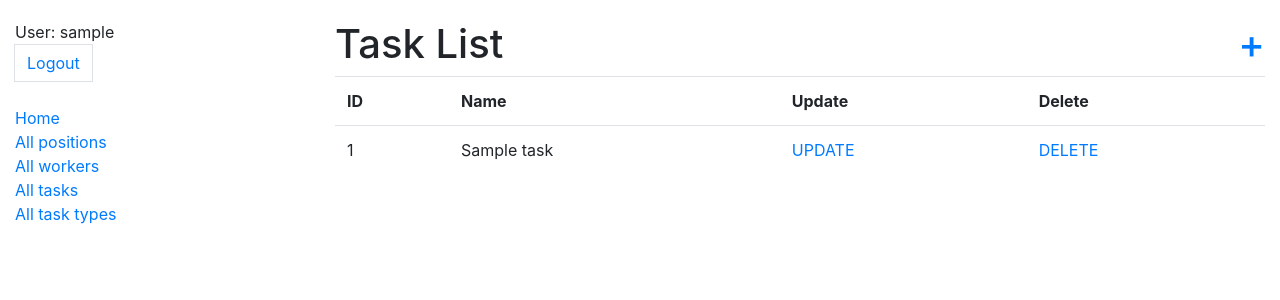
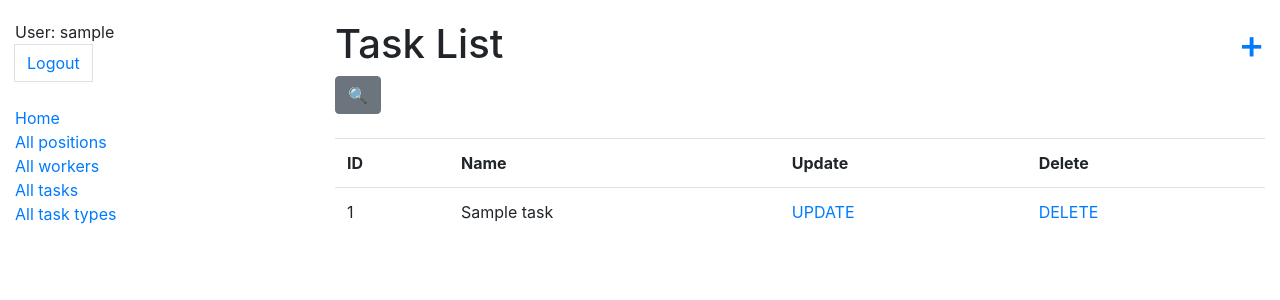
Before and after one commit to neagarr/task_manager, a Django app: page /manager/tasks/ in a window 1280 px wide. Shown: the top 300 px of the page. Run offline with Django 5.2, Linux system fonts and the light colour scheme; a user stored in the database is signed in; tables that the repository leaves empty hold one stand-in row (values such as "Sample post"); some libraries are stand-ins or nearby versions.

Commit message:
add search field in task_list.html

```diff
--- a/templates/manager/task_list.html
+++ b/templates/manager/task_list.html
@@ -1,10 +1,16 @@
 {% extends "base.html" %}
+{% load crispy_forms_filters %}
 
 {% block content %}
   <h1>
     Task List
     <a style="float: right" href={% url "manager:task_create" %}>+</a>
   </h1>
+  <form method="get" action="" class="form-inline">
+    {{ search_form|crispy }}
+    <input type="submit" value="🔍" class="btn btn-secondary">
+  </form>
+  <br>
   {% if task_list %}
     <table class="table">
       <tr>
```
